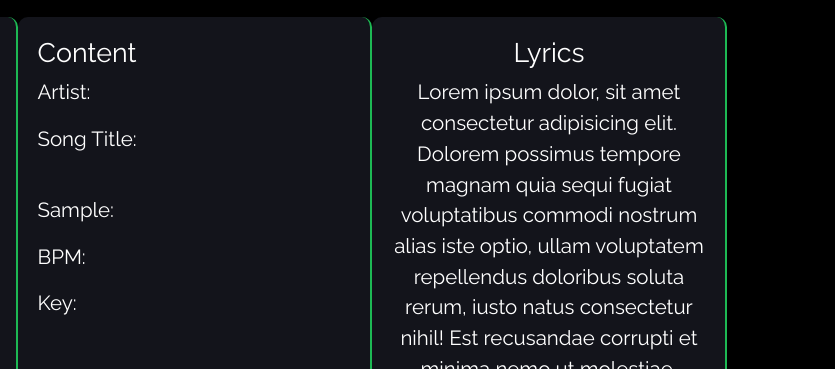
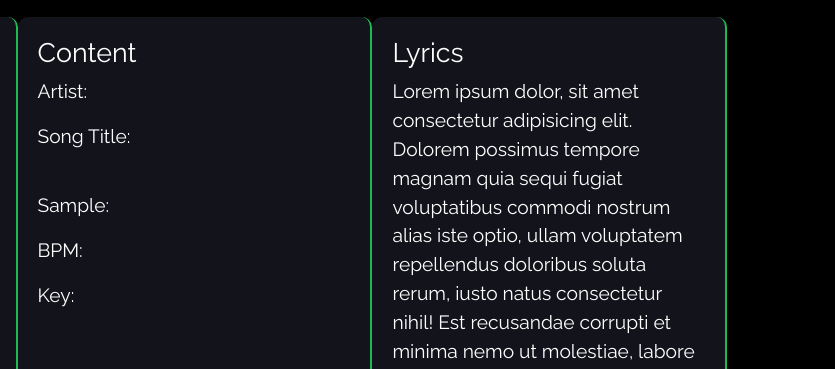
Before and after one commit to nle641999/Tasty-Tunage, a plain HTML site: page index.html in a window 1280 px wide. Shown: the part 295-664 px from the top of the page, 445-1280 px from the left. Drawn offline with nearby package versions, Linux system fonts and the light colour scheme.

Commit message:
Changed to the font size and content alignment

```diff
--- a/assets/css/style.css
+++ b/assets/css/style.css
@@ -20,7 +20,7 @@ h3 {
 }
 
 p {
-  font-size: 1.6vw;
+  font-size: 1.5vw;
 }
 
 .jumbotron {
@@ -79,7 +79,7 @@ img {
   height: auto;
 }
 
-#middle, .sample {
+#middle, .sample, #right  {
   text-align: left;
 }
 
```
Also changed, not shown: index.html (+1 -2 lines).
